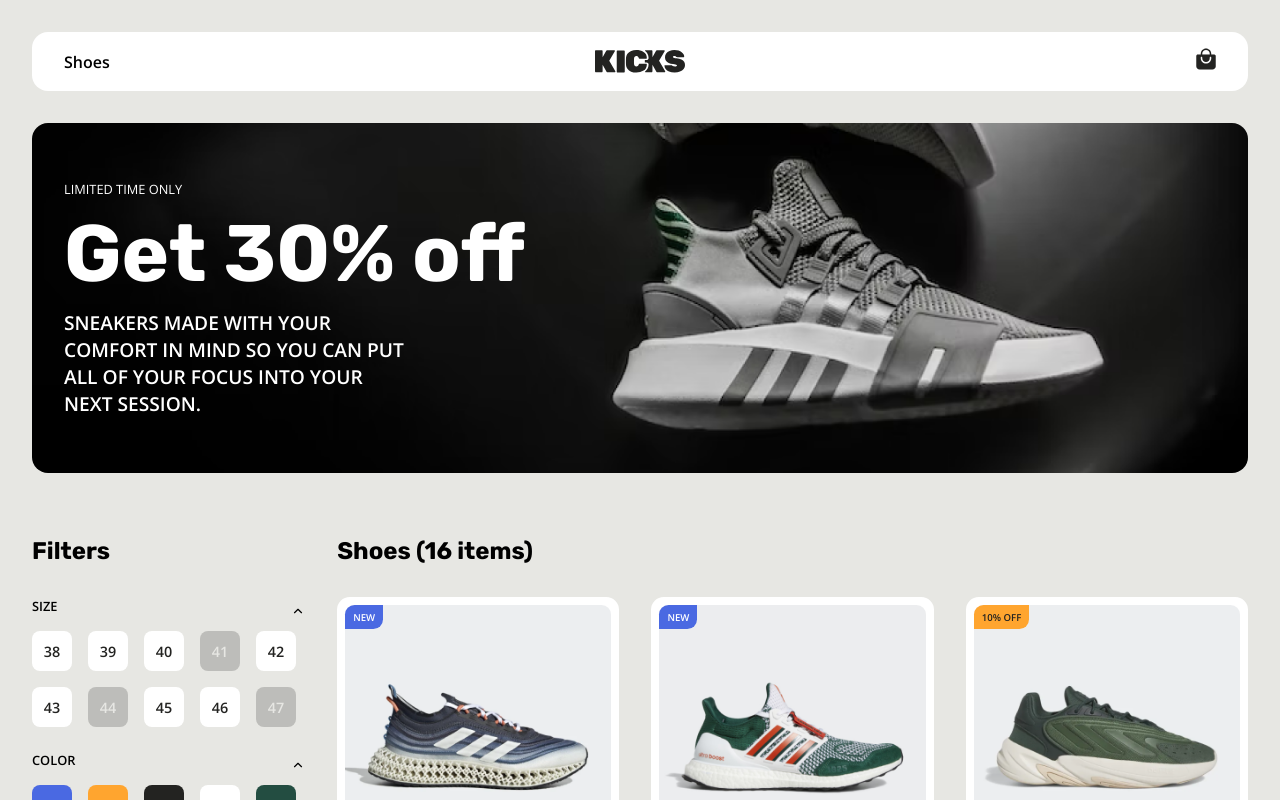
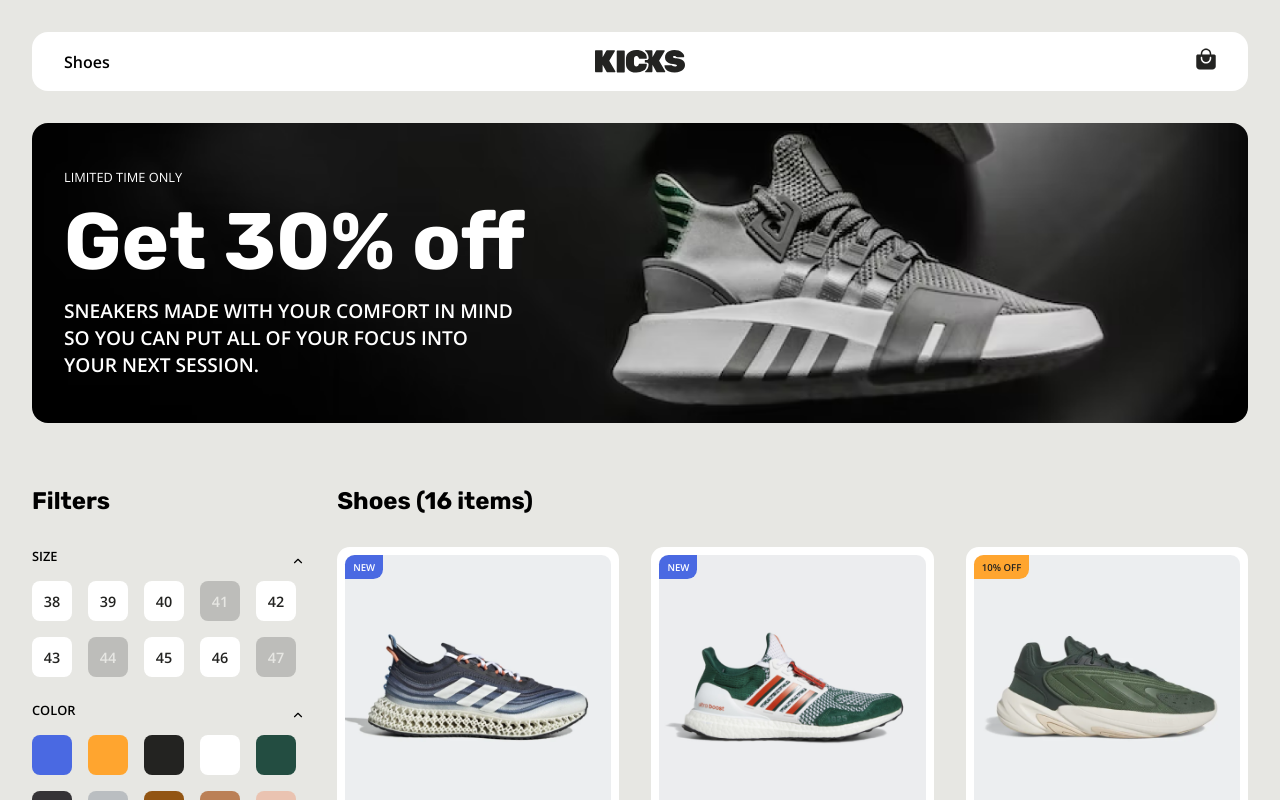
Before and after one commit to oluwatimilehinawoniyi/kicks, a React (Vite) app: page /shoes in a window 1280 px wide. Shown: the top 800 px of the page. Built offline with nearby package versions, Linux system fonts and the light colour scheme.

Commit message:
increase promo component height on tablet and desktop view

```diff
--- a/src/components/UI/ShopHeader/PromoHeader.module.css
+++ b/src/components/UI/ShopHeader/PromoHeader.module.css
@@ -27,6 +27,19 @@
       font-weight: 600;
       width: 80%;
     }
+
+    @media (min-width: 768px) {
+      height: 200px;
+
+      h1 {
+        font-size: 2rem;
+      }
+
+      p:last-of-type {
+        font-size: 1rem;
+        width: 50%;
+      }
+    }
   }
 
   @media (min-width: 1024px) {
@@ -34,14 +47,14 @@
 
     div {
       padding: 2rem;
-      height: 350px;
+      height: 300px;
 
       h1 {
         font-size: 5rem;
       }
 
       p:last-of-type {
-        width: 30%;
+        width: 40%;
         font-size: 1.2rem;
       }
     }
```
